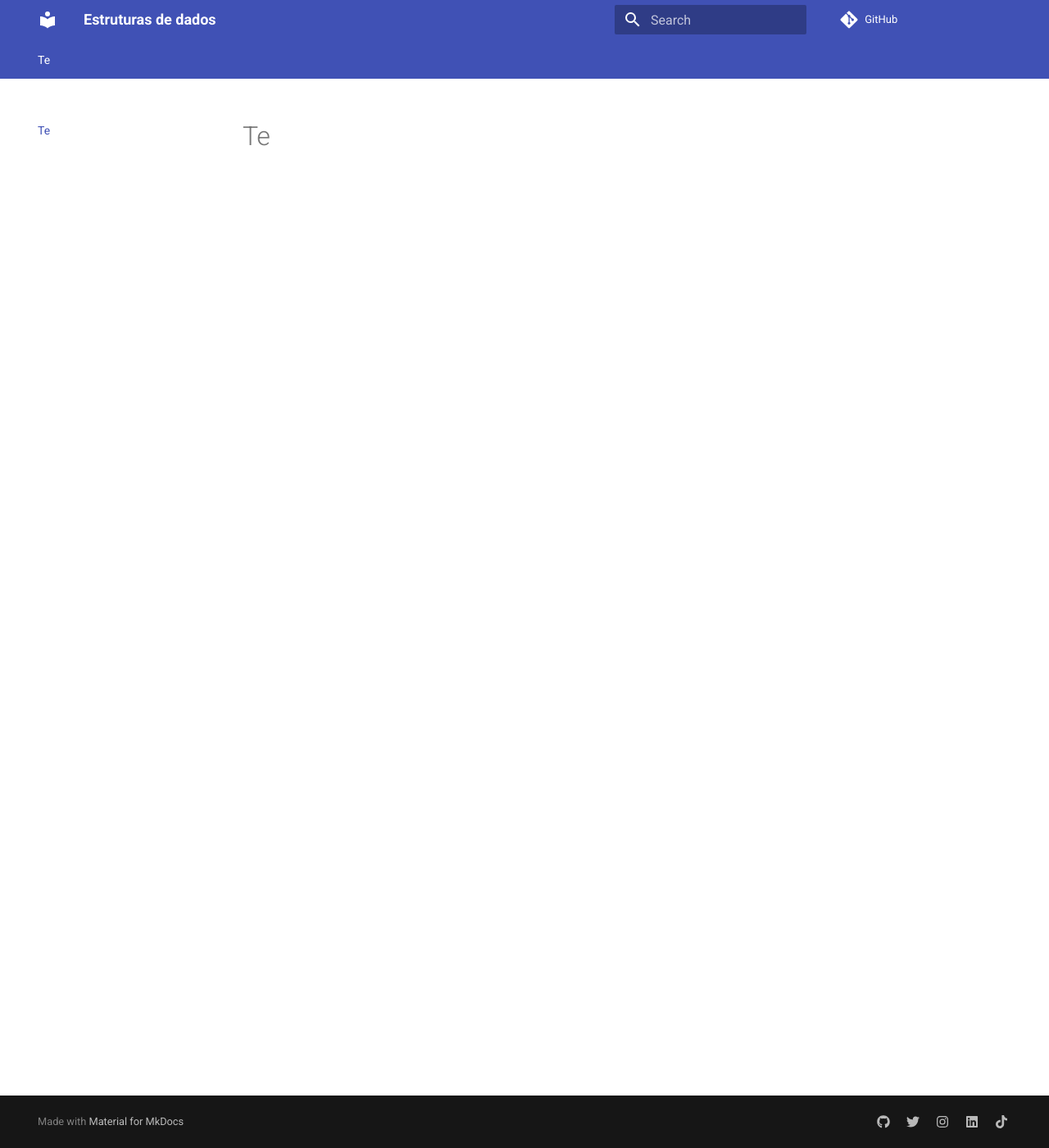
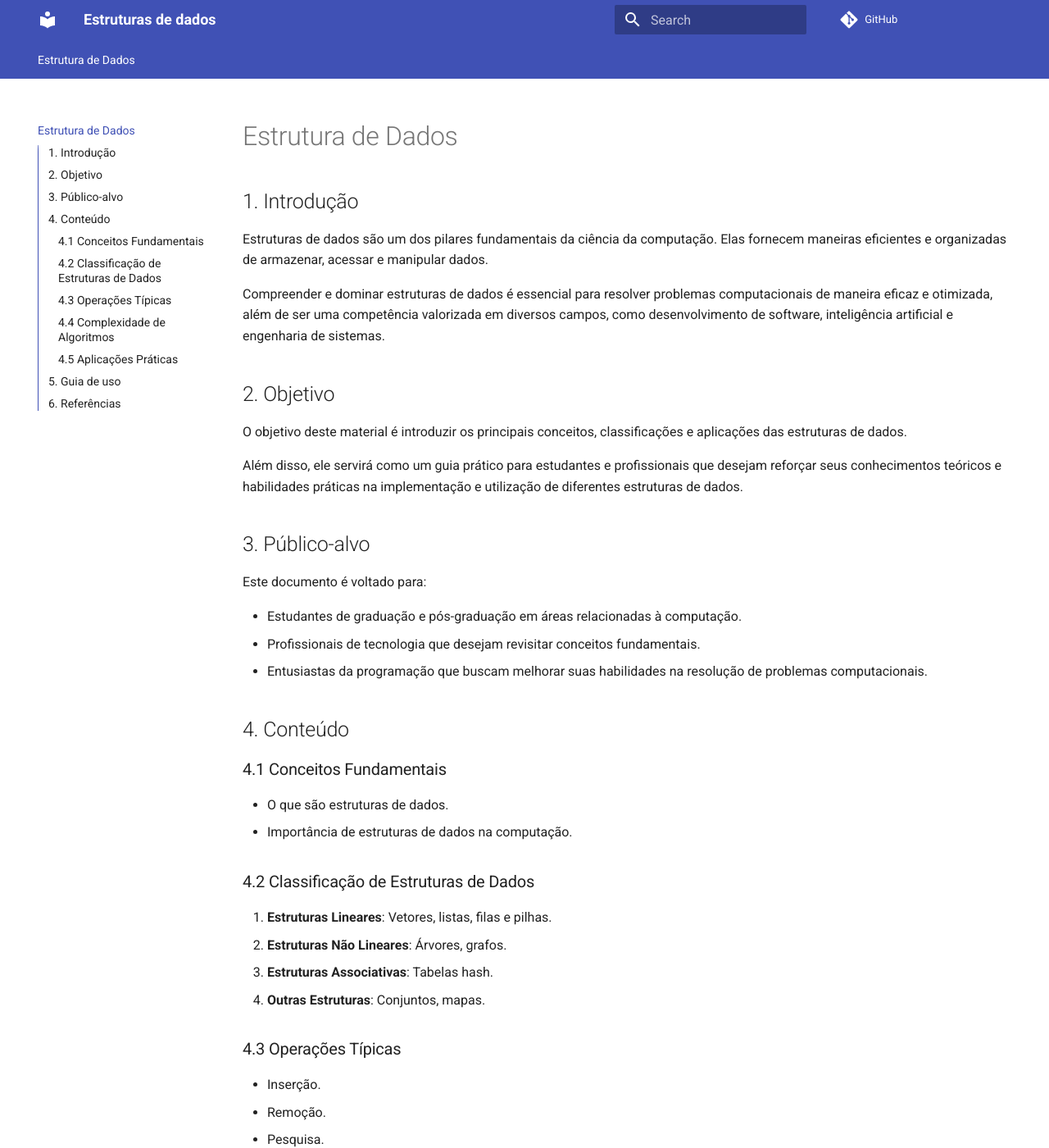
Before and after one commit to atalhox/estruturas-de-dados, an MkDocs documentation site: the page built from docs/index.md, in a window 1280 px wide and 1400 px high. Shown: the whole window at 82% size. Built offline with MkDocs 1.6.1 and Material for MkDocs 9.7.7, drawn with Linux system fonts in a browser that asks for light colours; comment, search, counter and statistics services are not loaded; some of the changed text lies outside the part shown.

Commit message:
Feat: add intro page

```diff
--- a/docs/index.md
+++ b/docs/index.md
@@ -1 +1,70 @@
-# Te
+# Estrutura de Dados
+
+## 1. Introdução
+
+Estruturas de dados são um dos pilares fundamentais da ciência da computação. Elas fornecem maneiras eficientes e organizadas de armazenar, acessar e manipular dados.
+
+Compreender e dominar estruturas de dados é essencial para resolver problemas computacionais de maneira eficaz e otimizada, além de ser uma competência valorizada em diversos campos, como desenvolvimento de software, inteligência artificial e engenharia de sistemas.
+
+## 2. Objetivo
+
+O objetivo deste material é introduzir os principais conceitos, classificações e aplicações das estruturas de dados.
+
+Além disso, ele servirá como um guia prático para estudantes e profissionais que desejam reforçar seus conhecimentos teóricos e habilidades práticas na implementação e utilização de diferentes estruturas de dados.
+
+## 3. Público-alvo
+
+Este documento é voltado para:
+
+- Estudantes de graduação e pós-graduação em áreas relacionadas à computação.
+- Profissionais de tecnologia que desejam revisitar conceitos fundamentais.
+- Entusiastas da programação que buscam melhorar suas habilidades na resolução de problemas computacionais.
+
+## 4. Conteúdo
+
+### 4.1 Conceitos Fundamentais
+
+- O que são estruturas de dados.
+- Importância de estruturas de dados na computação.
+
+### 4.2 Classificação de Estruturas de Dados
+
+1. **Estruturas Lineares**: Vetores, listas, filas e pilhas.
+2. **Estruturas Não Lineares**: Árvores, grafos.
+3. **Estruturas Associativas**: Tabelas hash.
+4. **Outras Estruturas**: Conjuntos, mapas.
+
+### 4.3 Operações Típicas
+
+- Inserção.
+- Remoção.
+- Pesquisa.
+- Percorrimento.
+- Ordenação.
+
+### 4.4 Complexidade de Algoritmos
+
+- Análise de complexidade temporal e espacial.
+- Notâção Big-O.
+
+### 4.5 Aplicações Práticas
+
+- Busca e organização de dados.
+- Implementação de algoritmos clássicos.
+- Otimização de processos computacionais.
+
+## 5. Guia de uso
+
+Para maximizar o aprendizado deste material, siga as etapas sugeridas:
+
+1. **Estudo Teórico**: Revise os conceitos fundamentais e entenda as classificações.
+2. **Prática**: Implemente cada estrutura de dados em uma linguagem de programação de sua escolha (ex.: Python, Java, C++).
+3. **Exercícios**: Resolva problemas que envolvam o uso de estruturas de dados, como os disponíveis em plataformas como LeetCode, HackerRank ou Codeforces.
+4. **Projetos**: Crie pequenos projetos que utilizem estruturas de dados, como simuladores de fila ou gerenciadores de tarefas baseados em árvores.
+
+## 6. Referências
+
+- Cormen, T. H., Leiserson, C. E., Rivest, R. L., & Stein, C. (2009). *Introduction to Algorithms*.
+- Goodrich, M. T., & Tamassia, R. (2011). *Data Structures and Algorithms in Java*.
+- Sedgewick, R., & Wayne, K. (2011). *Algorithms*.
+- Sites de prática: [LeetCode](https://leetcode.com), [HackerRank](https://www.hackerrank.com), [Codeforces](https://codeforces.com).
```
